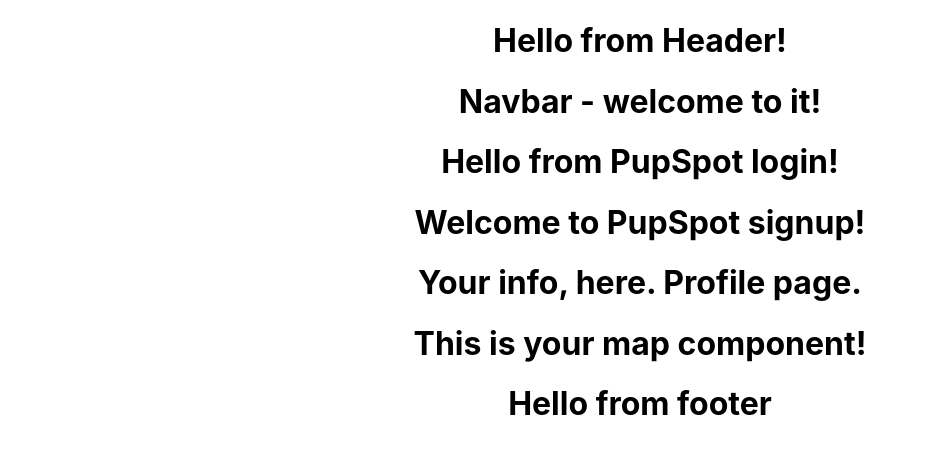
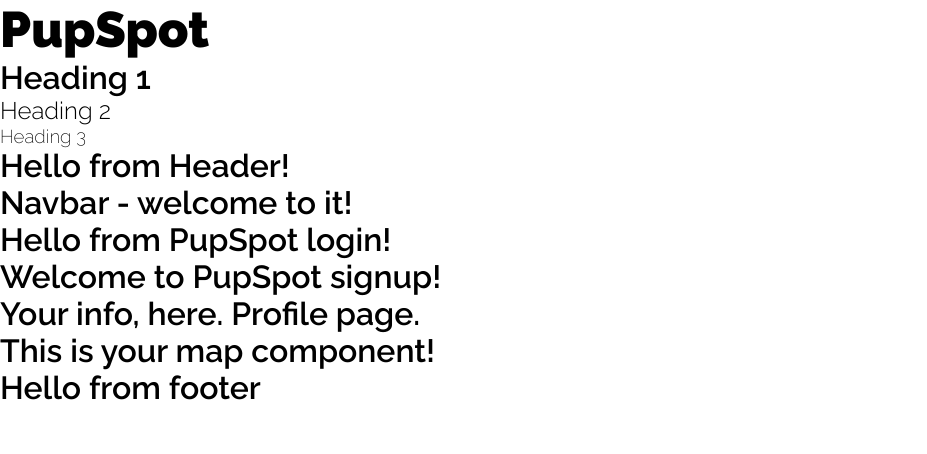
Before and after one commit to davelandey/pupspot, a React (Create React App) app in the folder client/: page / in a window 1280 px wide. Shown: the top 454 px of the page, without its empty margins (0-927 px from the left). Built offline with nearby package versions, Linux system fonts and the light colour scheme.

Commit message:
added universal styles sheet app.css

```diff
--- a/client/src/App.css
+++ b/client/src/App.css
@@ -1,38 +1,36 @@
-.App {
-  text-align: center;
+/* ------UNIVERSAL STYLE SHEET------ */
+
+/* -----IMPORTS----- */
+
+@import url('https://fonts.googleapis.com/css2?family=Raleway:ital,wght@0,200;0,300;0,600;0,900;1,200;1,300;1,600&display=swap');
+
+/* -----PAGE SETUP----- */
+
+* {
+  padding: 0;
+  margin: 0;
+  box-sizing: border-box;
 }
 
-.App-logo {
-  height: 40vmin;
-  pointer-events: none;
+/* -----HEADINGS----- */
+
+.pupSpot-text {
+  font-family: 'Raleway', sans-serif;
+  font-weight: 900;
+  font-size: 50px;
 }
 
-@media (prefers-reduced-motion: no-preference) {
-  .App-logo {
-    animation: App-logo-spin infinite 20s linear;
-  }
+h1 {
+  font-family: 'Raleway', sans-serif;
+  font-weight: 600;
 }
 
-.App-header {
-  background-color: #282c34;
-  min-height: 100vh;
-  display: flex;
-  flex-direction: column;
-  align-items: center;
-  justify-content: center;
-  font-size: calc(10px + 2vmin);
-  color: white;
+h2 {
+  font-family: 'Raleway', sans-serif;
+  font-weight: 300;
 }
 
-.App-link {
-  color: #61dafb;
+h3 {
+  font-family: 'Raleway', sans-serif;
+  font-weight: 200;
 }
-
-@keyframes App-logo-spin {
-  from {
-    transform: rotate(0deg);
-  }
-  to {
-    transform: rotate(360deg);
-  }
-}
--- a/client/src/App.js
+++ b/client/src/App.jsx
@@ -11,6 +11,11 @@
 function App() {
   return (
     <div className="App">
+      <p className="pupSpot-text">PupSpot</p>
+      <h1>Heading 1</h1>
+      <h2>Heading 2</h2>
+      <h3>Heading 3</h3>
+
       <Header />
       <Navbar />
       <Login />
```
